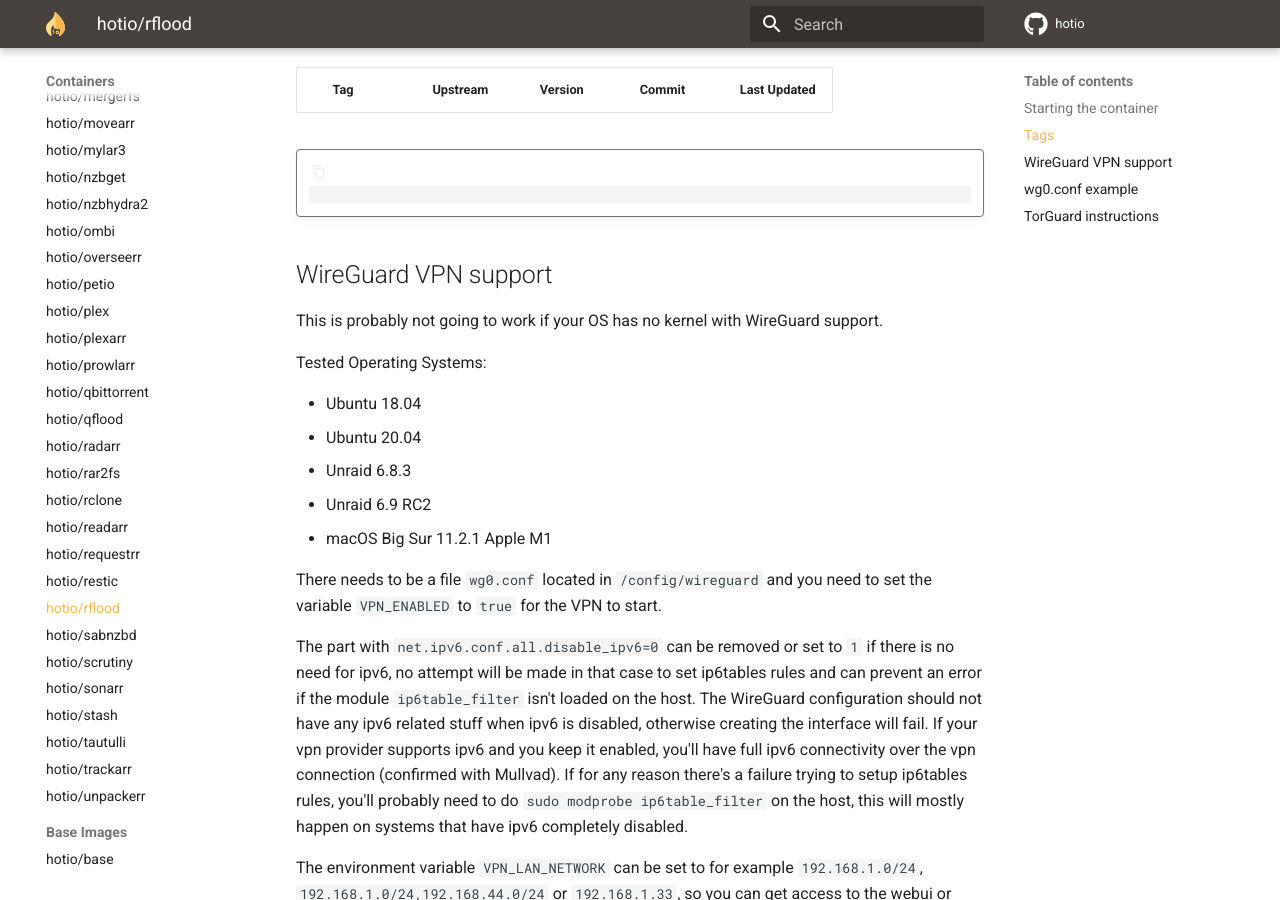
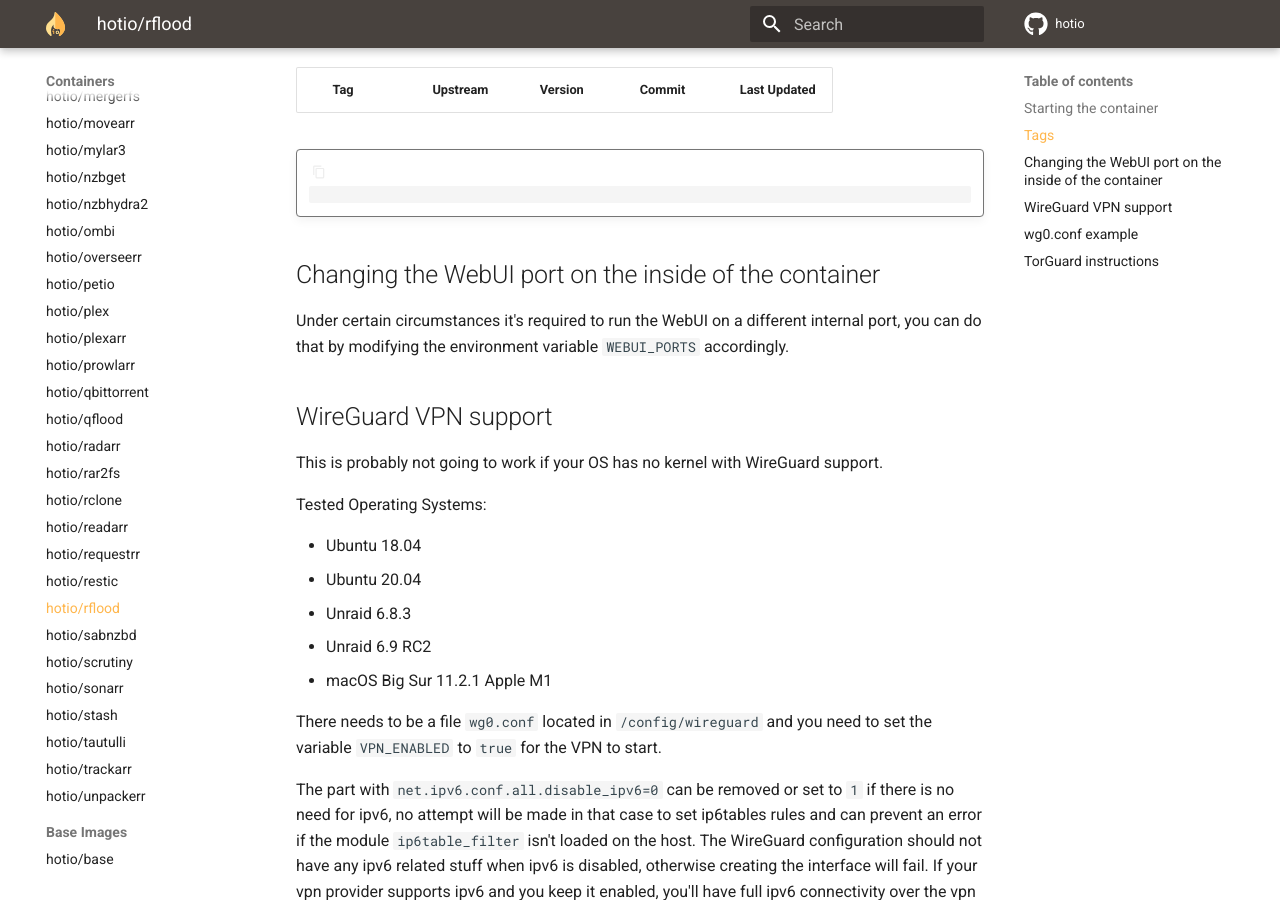
Before and after one commit to hotio/website, an MkDocs documentation site: the page built from docs/containers/rflood.md, in a window 1280 px wide and 900 px high, scrolled down 1061 px. Built offline with MkDocs 1.6.1 and Material for MkDocs 9.7.7, drawn with Linux system fonts in a browser that asks for light colours.

```diff
--- a/docs/containers/rflood.md
+++ b/docs/containers/rflood.md
@@ -112,4 +112,8 @@ In most cases you'll need to add additional volumes, depending on your own perso
 
 --8<-- "includes/tags.md"
 
+## Changing the WebUI port on the inside of the container
+
+Under certain circumstances it's required to run the WebUI on a different internal port, you can do that by modifying the environment variable `WEBUI_PORTS` accordingly.
+
 --8<-- "includes/wireguard.md"
```
Also changed, not shown: docs/containers/qbittorrent.md (+4 -0 lines), docs/containers/qflood.md (+4 -0 lines).
